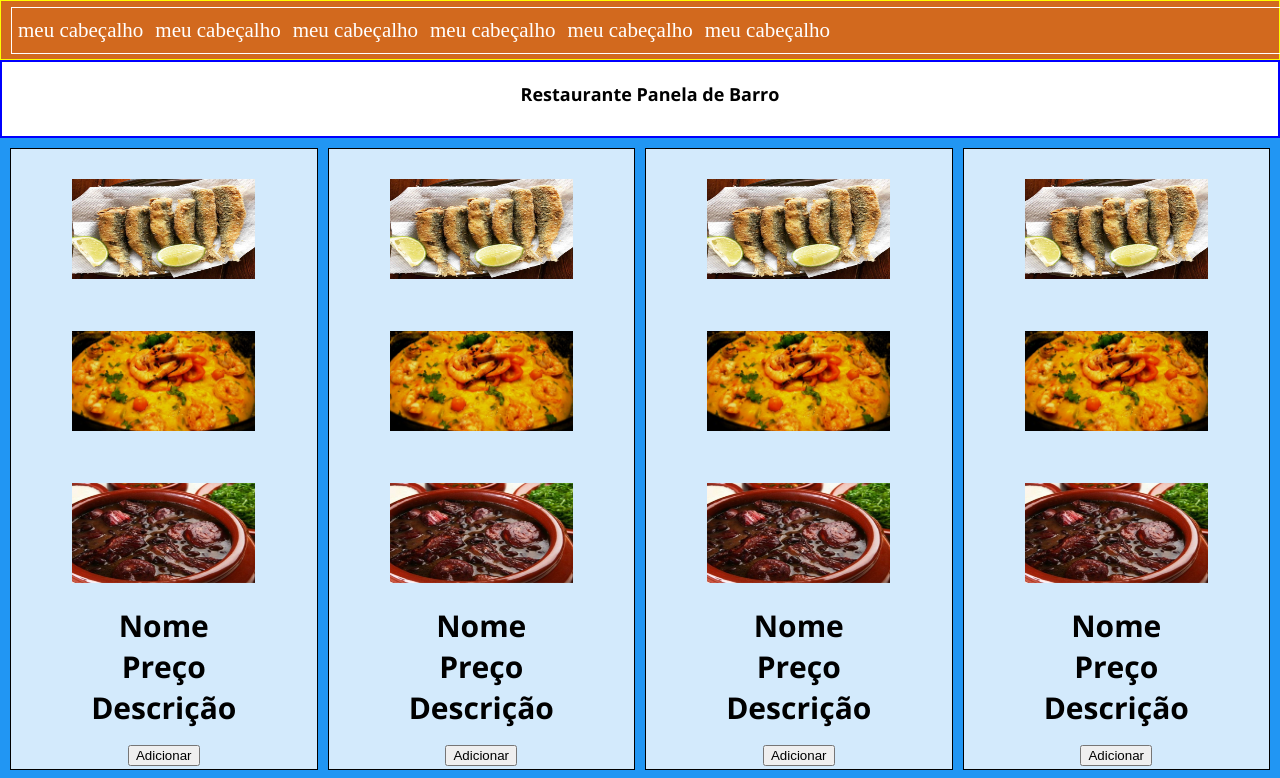
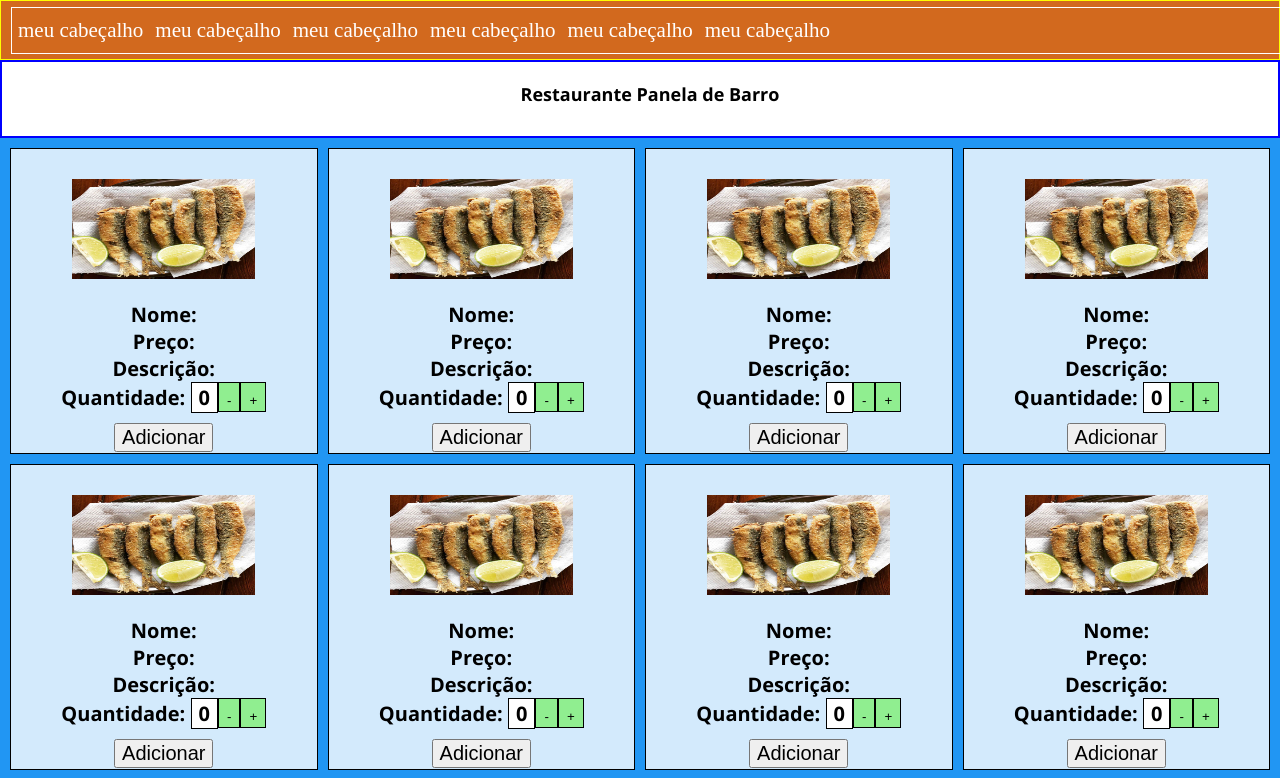
Before and after one commit to codingscode/Restaurante-React, a React (Create React App) app in the folder frontend/restaurante--app/: page / in a window 1280 px wide. Shown: the top 778 px of the page. Built offline with nearby package versions, Linux system fonts and the light colour scheme.

Commit message:
parte 16

```diff
--- a/frontend/restaurante--app/src/Card/Card.css
+++ b/frontend/restaurante--app/src/Card/Card.css
@@ -3,6 +3,10 @@
     position: relative;
 
 
+}
+
+.card--base > * {
+    font-size: 20px;
 }
 
 .imagem {
@@ -11,3 +15,21 @@
     margin: 30px auto 13px auto;
 
 }
+
+.quantidade span {
+    padding: 0.7px 7px;
+    height: 30px;
+    margin: 0px;
+    background-color: #FFF;
+    border: 1px solid black;
+}
+
+.quantidade button {
+    height: 30px;
+    margin: auto;
+    background-color: lightgreen;
+    padding: 10px 8px;
+    border: 1px solid black;
+    outline: none;
+    text-align: center;
+}
--- a/frontend/restaurante--app/src/Card/Card.js
+++ b/frontend/restaurante--app/src/Card/Card.js
@@ -6,26 +6,35 @@ import './Card.css'
 
 export default function Card() {
 
+      const [quantidade, setQuantidade] = useState(0)
+
+      let imagem1 = 'sardinha.jpg'
 
 
 
+      function valorQuantidade(operacao) {
 
-      let valor = 'vatapa.jpg'
-      let valor2 = 'feijoada.jpg'
+          if (operacao === '+') {
+              setQuantidade((q) => q += 1)
+          }
+          if (operacao === '-' && quantidade > 0) {
+              setQuantidade((q) => q -= 1)
+          }
 
+      }
 
 
       return (
           <div className="card--base">
-              <img src="./images/sardinha.jpg" alt="sardinha" className="imagem" />
-              <img src={`./images/${valor}`} alt="sardinha" className="imagem" />
-              <img src={`./images/${valor2}`} alt="sardinha" className="imagem" />
+              <img src={`./images/${imagem1}`} alt="sardinha" className="imagem" />
+              <div>Nome: </div>
+              <div>Preço: </div>
+              <div>Descrição: </div>
+              <div className="quantidade">
+                   Quantidade: <span>{quantidade}</span>
 
-              <div>Nome</div>
-              <div>Preço</div>
-              <div>Descrição</div>
-              <div>
-
+                   <button onClick={() => valorQuantidade('-')} >-</button>
+                   <button onClick={() => valorQuantidade('+')} >+</button>
               </div>
               <button>Adicionar</button>
           </div>
```
